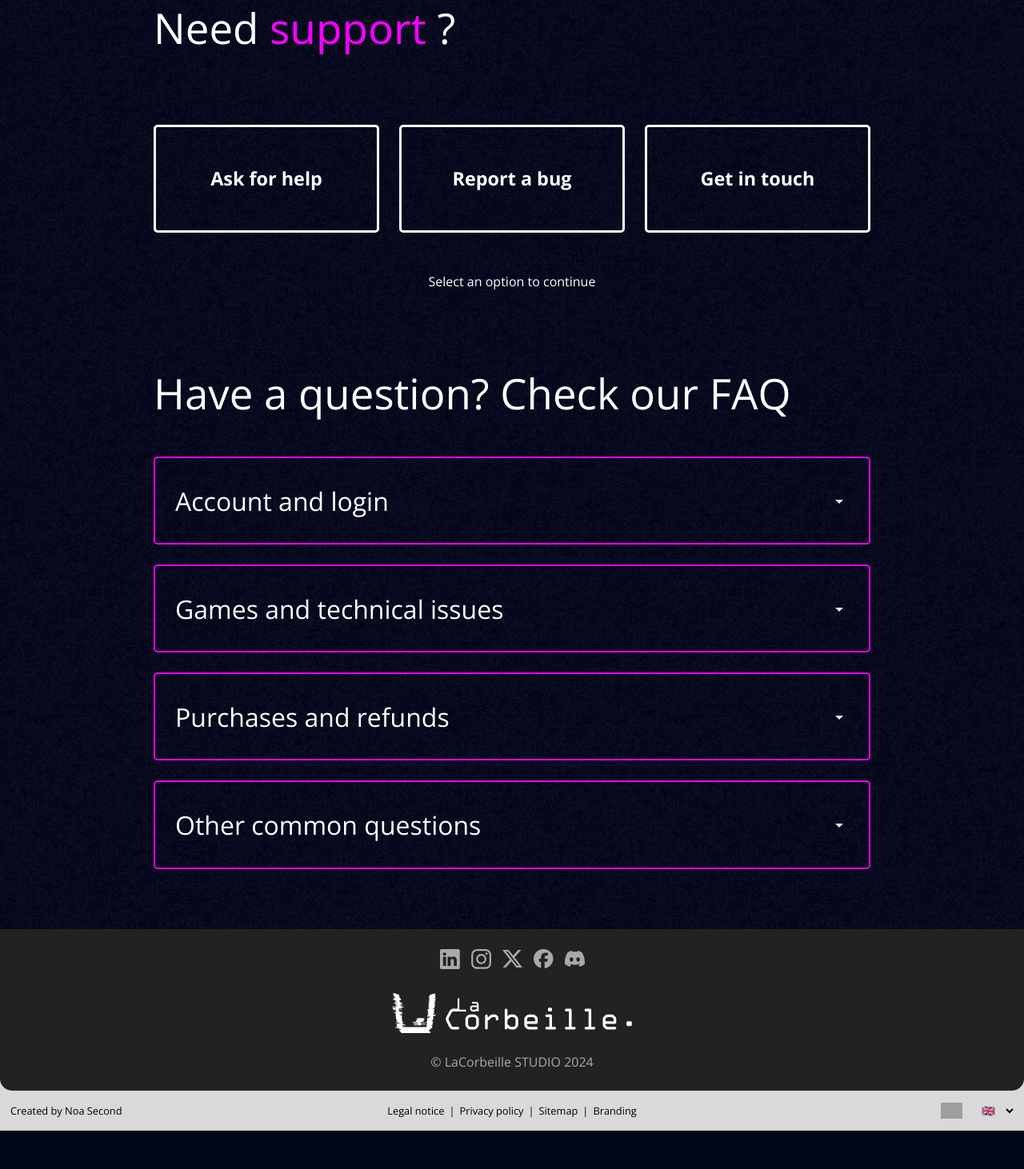
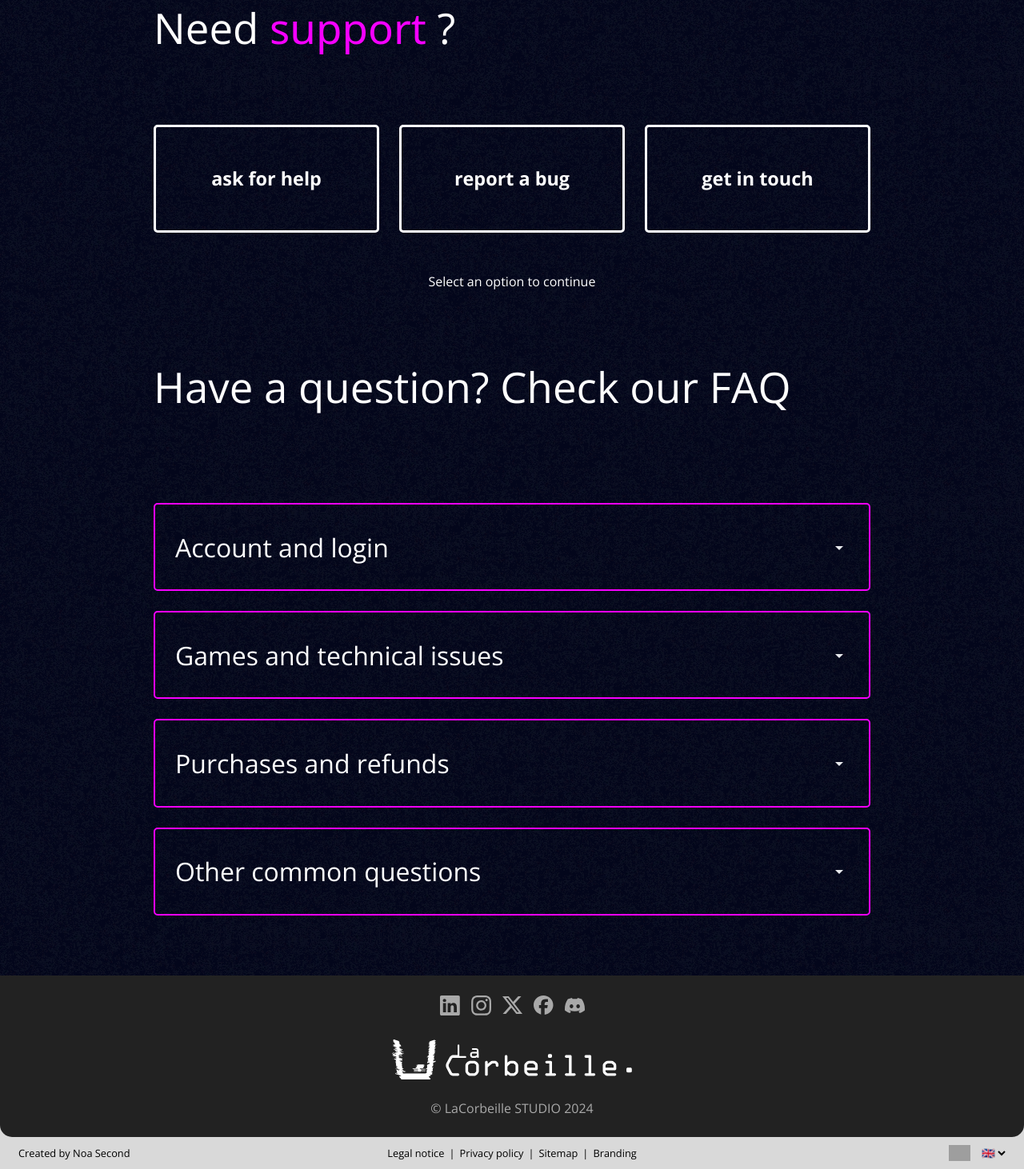
Before and after one commit to LaCorbeille/lacorbeille.studio, a PHP site: page /support.php in a window 1280 px wide. Shown: the part 181-1643 px from the top of the page at 80% size. Before the commit the page ends 1595 px from the top, so only its background shows below. Run offline with PHP 8.4, Linux system fonts and the light colour scheme; data that the repository does not hold is empty; some web fonts are replaced; grey boxes are pictures that could not be loaded.

Commit message:
:lipstick: Make small changes

```diff
--- a/css/footer.css
+++ b/css/footer.css
@@ -45,7 +45,7 @@ footer>div {
 /* Bottom */
 #footerBottom {
     background-color: var(--LightSilver);
-    padding: 5px 10px;
+    padding: 10px 20px;
     display: flex;
 }
 
@@ -79,6 +79,8 @@ footer>div {
     background-color: transparent;
     border: none;
     cursor: pointer;
+    margin: 0;
+    padding: 0;
 }
 
 #footerBottom>*:nth-child(3) button {
--- a/css/games.css
+++ b/css/games.css
@@ -36,6 +36,7 @@ main {
 #showcase>a#seeMoreGames:hover {
     border: solid 2px var(--Fuchsia);
     color: var(--Fuchsia);
+    text-transform: uppercase;
 }
 
 #showcase>a#showcaseLogo {
--- a/css/header.css
+++ b/css/header.css
@@ -6,7 +6,7 @@ header {
     justify-content: space-between;
     align-items: center;
     padding: 10px 20px;
-    background-color: rgb(3, 6, 27, 0.5);
+    background-color: rgb(0 0 0 / 20%);
 }
 
 header>a {
--- a/css/stylesheet.css
+++ b/css/stylesheet.css
@@ -203,6 +203,7 @@ button {
     background-color: transparent;
     cursor: pointer;
     transition: ease-in-out 0.25s;
+    text-transform: uppercase;
 }
 
 input[type="submit"]:hover,
--- a/css/support.css
+++ b/css/support.css
@@ -10,7 +10,7 @@ main {
 #supportGrid {
     display: flex;
     flex-direction: row;
-    align-items: center;
+    align-items: stretch;
     justify-content: space-between;
     margin: 50px 0;
 }
@@ -25,6 +25,7 @@ main {
     padding: 25px;
     border-radius: 5px;
     border: solid white 3px;
+    text-transform: lowercase;
     cursor: pointer;
 }
 
@@ -108,6 +109,7 @@ button {
 
 /* FAQ */
 #faq {
+    padding-top: 50px;
     margin-bottom: 50px;
 }
 
--- a/support.php
+++ b/support.php
@@ -112,8 +112,8 @@ if (!isset($_SESSION)) {
             </form>
         </section>
         <!-- FAQ -->
+        <h1><?php getValueFromJson('faq.title'); ?></h1>
         <section id="faq">
-            <h1><?php getValueFromJson('faq.title'); ?></h1>
             <div class="faq">
                 <h2><?php getValueFromJson('faq.headers.1.title'); ?></h2>
                 <div class="question">
```
